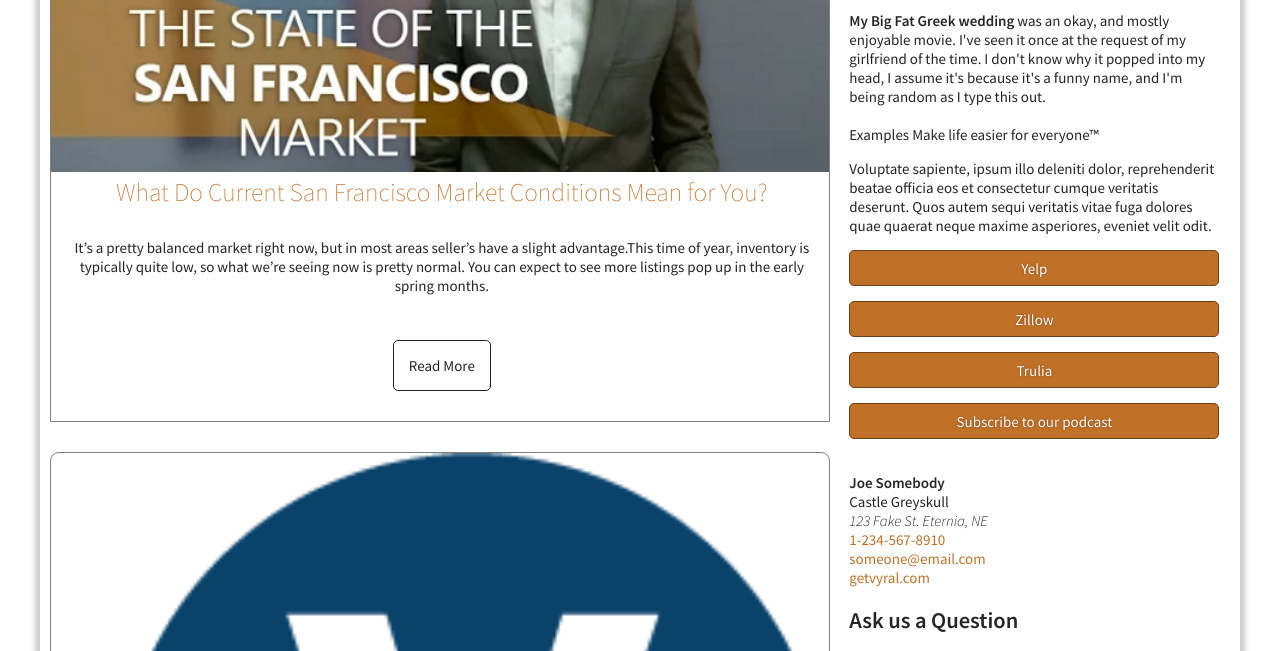
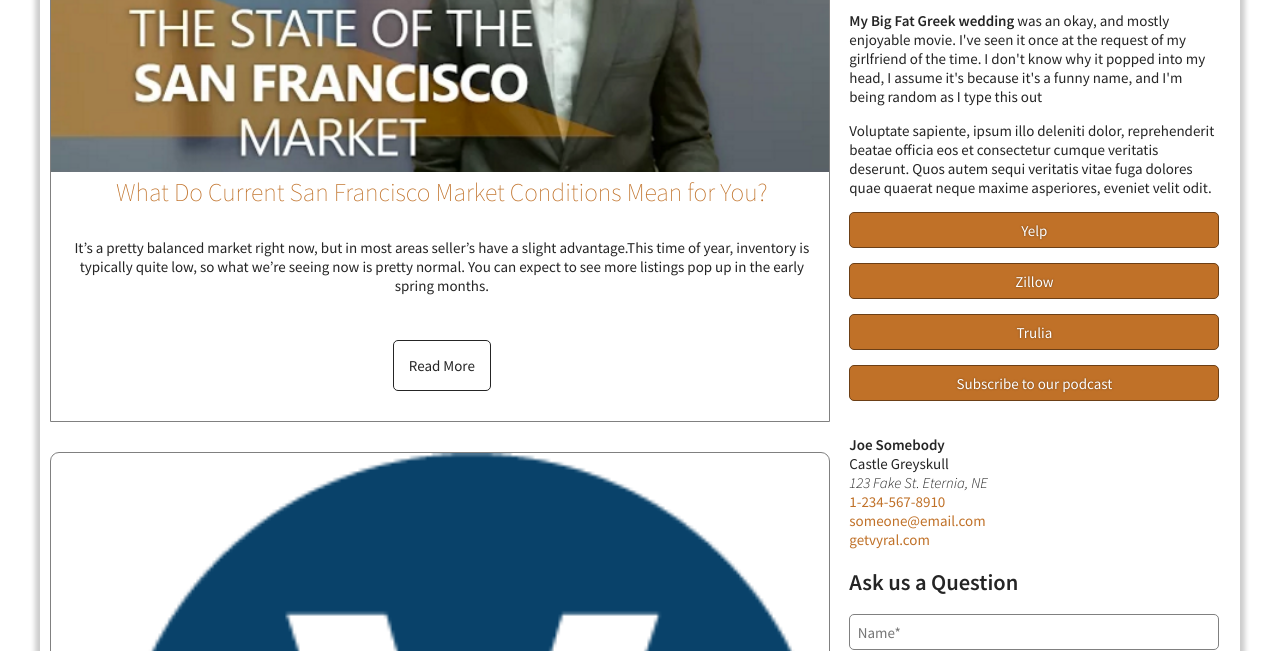
Before and after one commit to Cutcopy/Vyral-Jekyll, a Jekyll site: the page built from index.html, in a window 1280 px wide and 900 px high, scrolled down 595 px, cut to the strip 249-900 px from the top of the window. Built offline with Jekyll 4.4.1, drawn with Linux system fonts in a browser that asks for light colours; nearby versions of some CDN libraries; the list of posts is cut into pages by our own code.

Commit message:
Updated '/_includes/aside.html' via CloudCannon

```diff
--- a/_includes/aside.html
+++ b/_includes/aside.html
@@ -1,7 +1,7 @@
 <aside class="col col--4-of-12">
   <h2>About</h2>
   <div class="headshot-rect" style="background-image: url({{site.data.settings.client_photo_path}})"></div>
-  <p class="editable"><strong>My Big Fat Greek wedding </strong>was an okay, and mostly enjoyable movie. I've seen it once at the request of my girlfriend of the time. I don't know why it popped into my head, I assume it's because it's a funny name, and I'm being random as I type this out.<br /><br />Examples Make life easier for everyone&trade;</p>
+  <p class="editable"><strong>My Big Fat Greek wedding </strong>was an okay, and mostly enjoyable movie. I've seen it once at the request of my girlfriend of the time. I don't know why it popped into my head, I assume it's because it's a funny name, and I'm being random as I type this out</p>
   <p class="editable">Voluptate sapiente, ipsum illo deleniti dolor, reprehenderit beatae officia eos et consectetur cumque veritatis deserunt. Quos autem sequi veritatis vitae fuga dolores quae quaerat neque maxime asperiores, eveniet velit odit.</p>
  <div class="review-wrapper">
    <a href="{{site.data.settings.socials.yelp}}" class="button review yelp">Yelp</a>
```
